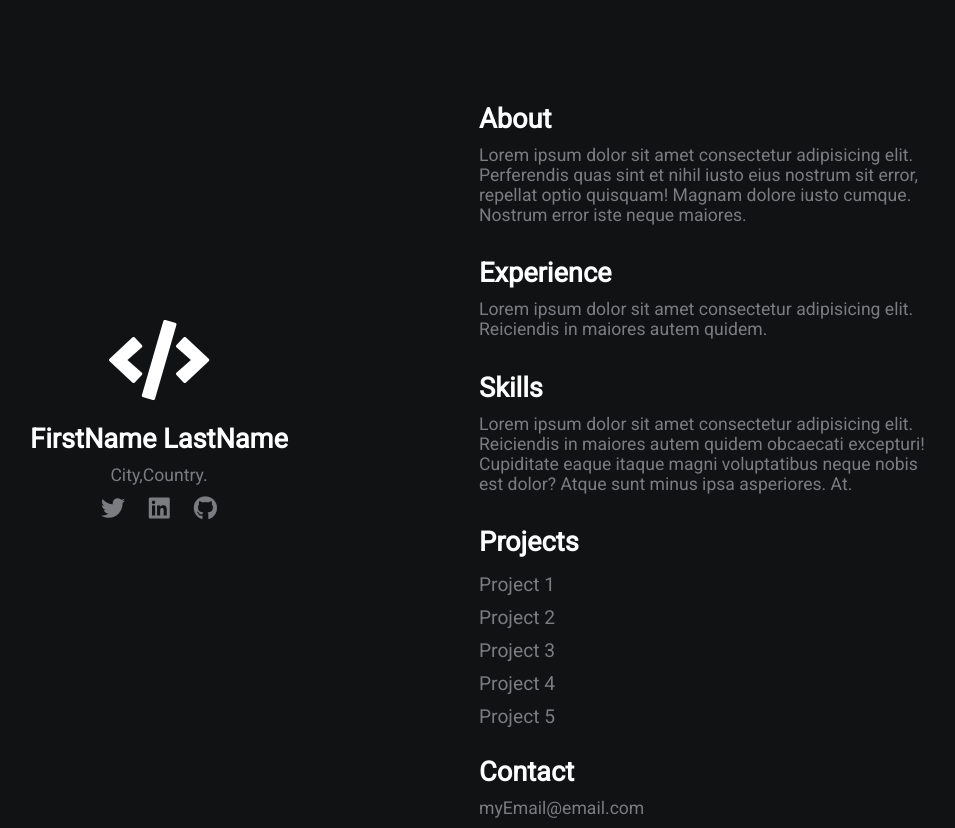
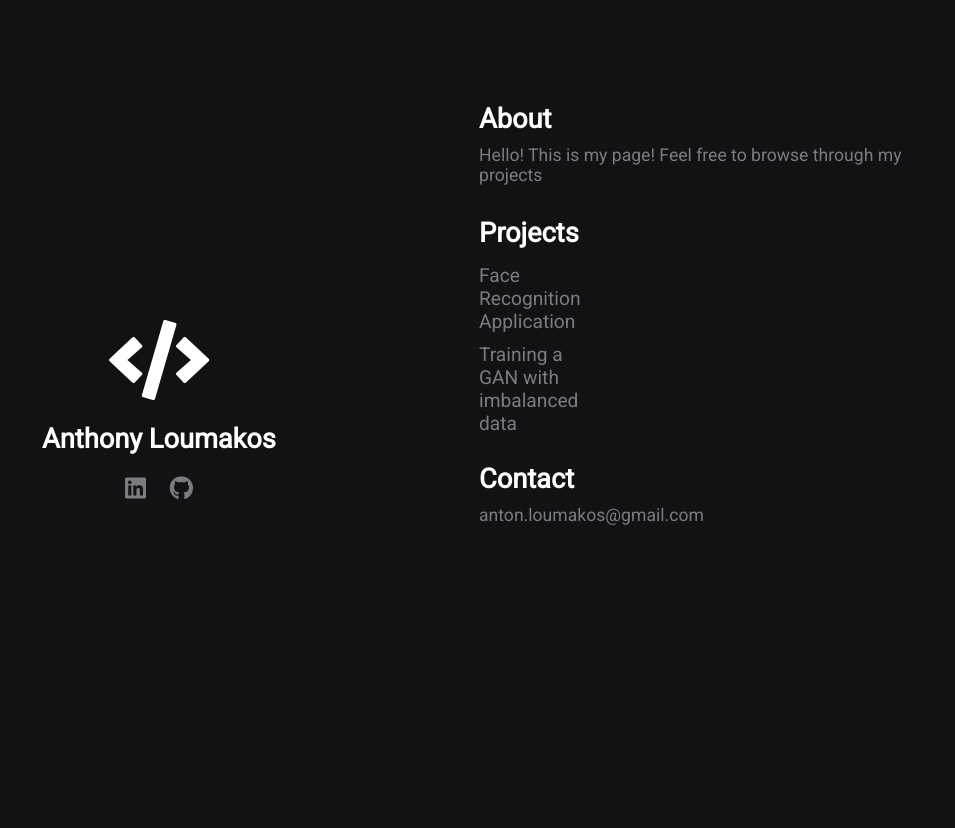
Before and after one commit to aloumakos/aloumakos.github.io, a plain HTML site: page index.html in a window 1280 px wide. Shown: the whole page, without its empty margins (161-1116 px from the left). After the commit the page ends 800 px from the top, so only its background shows below. Drawn offline with Linux system fonts and the light colour scheme.

Commit message:
change text

```diff
--- a/index.html
+++ b/index.html
@@ -1,40 +1,36 @@
 <!DOCTYPE html>
 <html lang="en">
+
 <head>
     <meta charset="UTF-8">
     <meta name="viewport" content="width=device-width, initial-scale=1.0">
     <meta http-equiv="X-UA-Compatible" content="ie=edge">
-    <link rel="stylesheet" href="https://use.fontawesome.com/releases/v5.4.1/css/all.css" integrity="sha384-5sAR7xN1Nv6T6+dT2mhtzEpVJvfS3NScPQTrOxhwjIuvcA67KV2R5Jz6kr4abQsz" crossorigin="anonymous">
+    <link rel="stylesheet" href="https://use.fontawesome.com/releases/v5.4.1/css/all.css"
+        integrity="sha384-5sAR7xN1Nv6T6+dT2mhtzEpVJvfS3NScPQTrOxhwjIuvcA67KV2R5Jz6kr4abQsz" crossorigin="anonymous">
     <link rel="stylesheet" href="style.css">
-    <title>Your Name</title>
+    <title>Cool Page</title>
 </head>
+
 <body>
     <div class="grid-2">
         <div class="section-1">
             <i class="fas fa-code fa-5x white"></i>
-            <h2>FirstName LastName</h2>
-            <p>City,Country.</p>
-            <a href="#"><i class="fab fa-twitter"></i></a>
-            <a href="#"><i class="fab fa-linkedin"></i></a>
-            <a href="#"><i class="fab fa-github"></i></a>
+            <h2>Anthony Loumakos</h2>
+            <p></p>
+            <a href="https://www.linkedin.com/in/anthony-loumakos-438690198/"><i class="fab fa-linkedin"></i></a>
+            <a href="https://github.com/aloumakos"><i class="fab fa-github"></i></a>
         </div>
         <div class="section-2">
             <h2>About</h2>
-            <p>Lorem ipsum dolor sit amet consectetur adipisicing elit. Perferendis quas sint et nihil iusto eius nostrum sit error, repellat optio quisquam! Magnam dolore iusto cumque. Nostrum error iste neque maiores.</p>
-            <h2>Experience</h2>
-            <p>Lorem ipsum dolor sit amet consectetur adipisicing elit. Reiciendis in maiores autem quidem.</p>
+            <p>Hello! This is my page! Feel free to browse through my projects</p>
 
-            <h2>Skills</h2>
-            <p>Lorem ipsum dolor sit amet consectetur adipisicing elit. Reiciendis in maiores autem quidem obcaecati excepturi! Cupiditate eaque itaque magni voluptatibus neque nobis est dolor? Atque sunt minus ipsa asperiores. At.</p>
             <h2>Projects</h2>
-            <a href="#">Project 1</a>
-            <a href="#">Project 2</a>
-            <a href="#">Project 3</a>
-            <a href="#">Project 4</a>
-            <a href="#">Project 5</a>
+            <a href="#">Face Recognition Application</a>
+            <a href="#">Training a GAN with imbalanced data</a>
             <h2>Contact</h2>
-            <p>myEmail@email.com</p>
+            <p>anton.loumakos@gmail.com</p>
         </div>
     </div>
 </body>
+
 </html>
```
